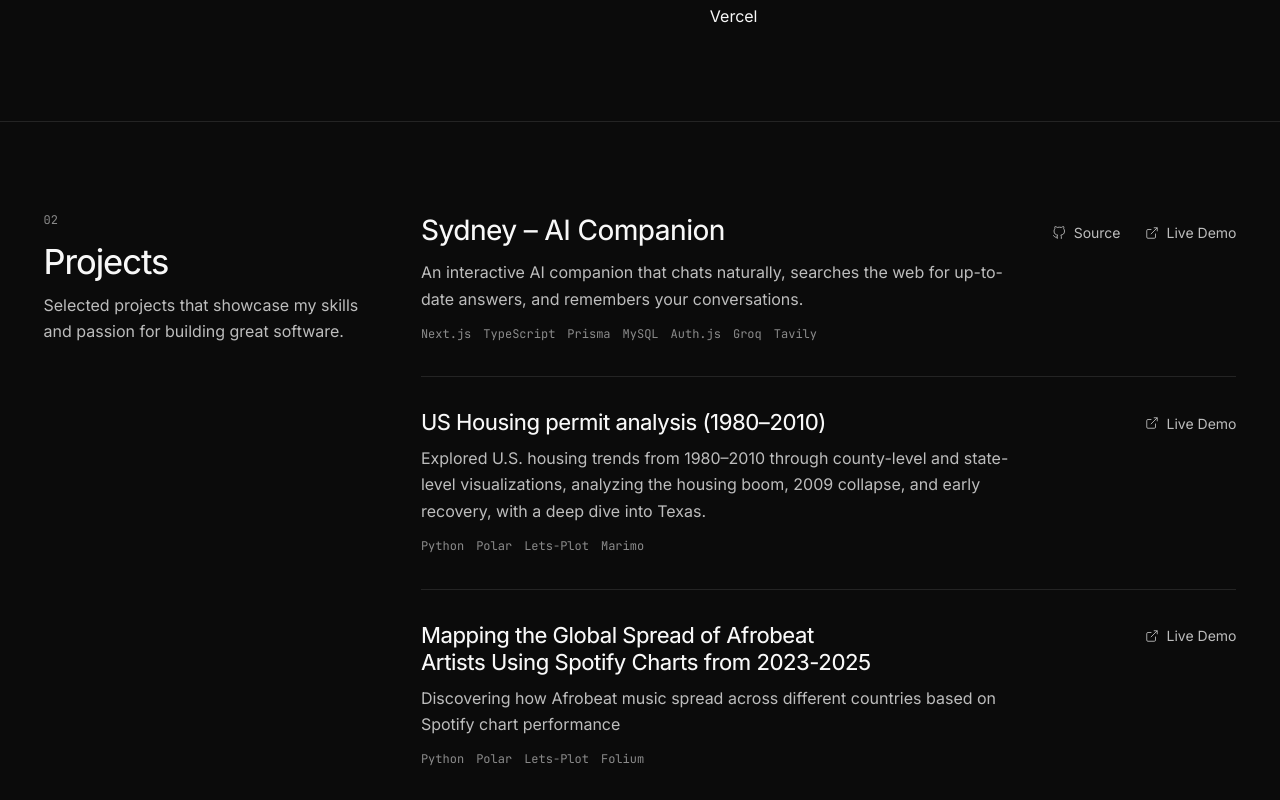
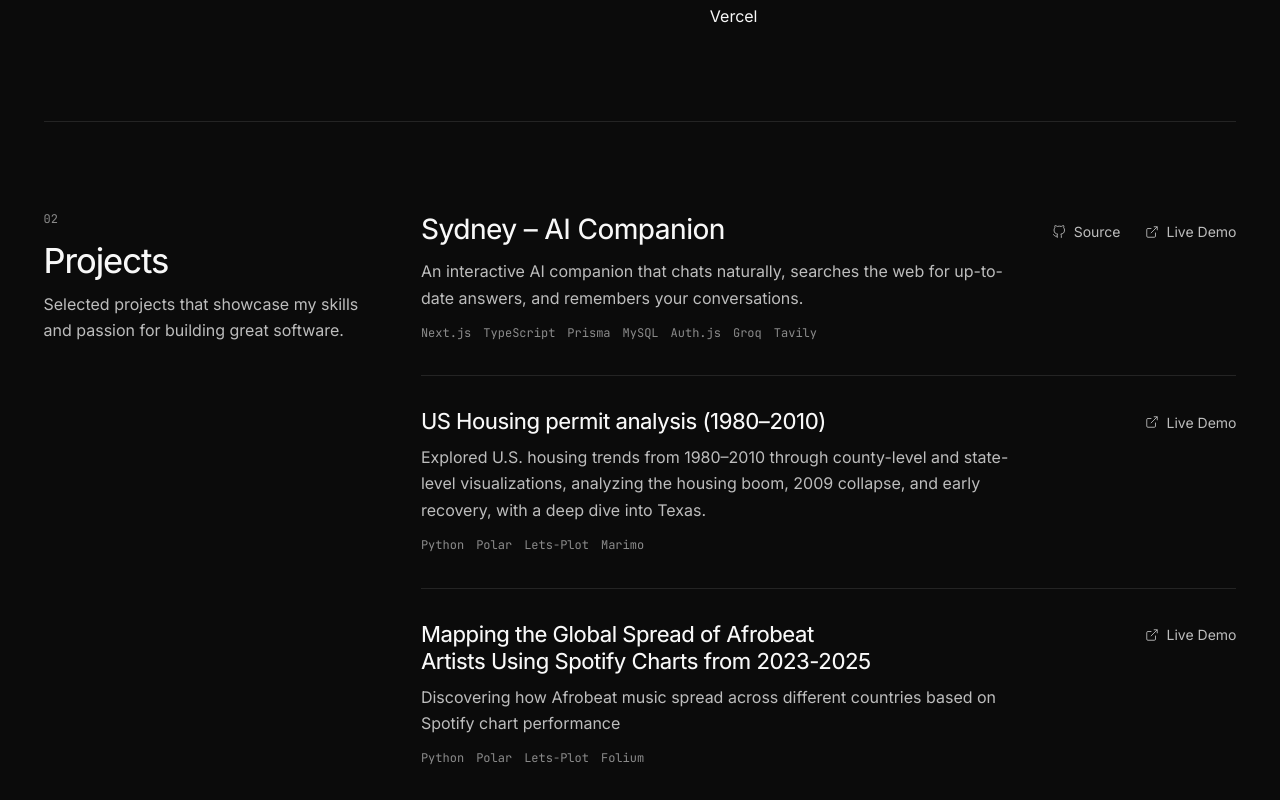
Before and after one commit to sydneyjnr/Sydney-Portfolio, a React (Vite) app: page / in a window 1280 px wide. Shown: the part 980-1780 px from the top of the page. Built offline with nearby package versions, Linux system fonts and the light colour scheme.

Commit message:
style: inset dividers to the page margins and remove old layout rules

```diff
--- a/src/components/Footer.css
+++ b/src/components/Footer.css
@@ -1,4 +1,5 @@
 .footer {
+  position: relative;
   display: flex;
   flex-wrap: wrap;
   justify-content: space-between;
@@ -6,7 +7,6 @@
   gap: var(--space-1) var(--space-8);
   padding-block: var(--space-6);
   padding-inline: var(--page-inset);
-  border-top: 1px solid var(--rule);
 }
 
 .footer__copyright {
--- a/src/index.css
+++ b/src/index.css
@@ -12,7 +12,6 @@
   /* Tints of the text colours: quiet labels, hairlines, and form controls. */
   --text-muted: rgba(189, 189, 189, 0.72);
   --rule: rgba(248, 248, 248, 0.1);
-  --rule-strong: rgba(248, 248, 248, 0.1);
   --rule-control: rgba(248, 248, 248, 0.38);
 
   /* Type */
@@ -142,6 +141,7 @@ img {
 
 /* Every section shares this grid, so titles and content line up down the page. */
 .section {
+  position: relative;
   display: grid;
   grid-template-columns: var(--index-cols);
   column-gap: var(--col-gap);
@@ -149,20 +149,16 @@ img {
   padding-inline: var(--page-inset);
 }
 
-.section + .section {
-  border-top: 1px solid var(--rule);
-}
-
-/* The two-column rhythm every section hangs from. */
-.index-row {
-  display: grid;
-  grid-template-columns: var(--col-margin) minmax(0, 1fr);
-  column-gap: var(--col-gap);
-}
-
-.index-content {
-  grid-column: 2;
-  min-width: 0;
+/* Dividers stop at the page margins, on the same edges as the content. */
+.section + .section::before,
+.footer::before {
+  content: "";
+  position: absolute;
+  top: 0;
+  left: var(--page-inset);
+  right: var(--page-inset);
+  height: 1px;
+  background: var(--rule);
 }
 
 
@@ -208,15 +204,6 @@ img {
     /* Keeps section titles clear of the fixed navbar after a nav link jump. */
     scroll-margin-top: 44px;
   }
-
-  .index-row {
-    grid-template-columns: minmax(0, 1fr);
-    row-gap: var(--space-4);
-  }
-
-  .index-content {
-    grid-column: 1;
-  }
 }
 
 @media (prefers-reduced-motion: reduce) {
```
